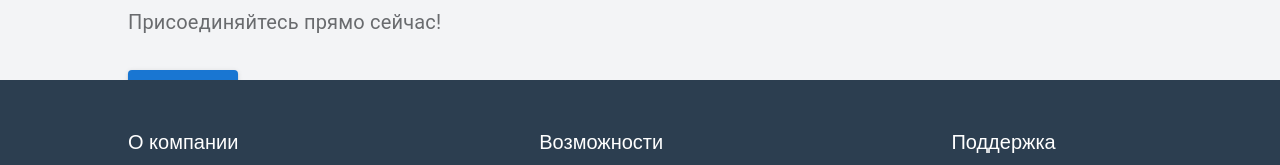
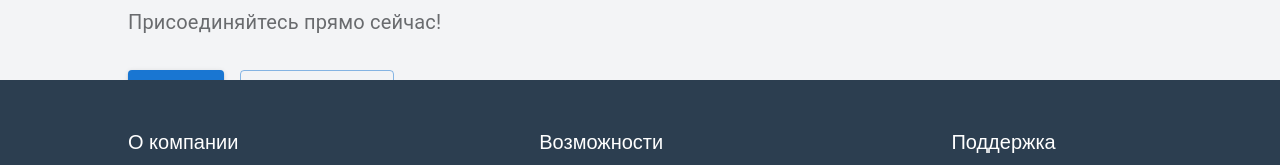
Before and after one commit to ArturBobotcko/Diploma-Project, a React (Create React App) app in the folder client/: page / in a window 1280 px wide. Shown: the part 460-625 px from the top of the page. Built offline with nearby package versions, Linux system fonts and the light colour scheme; a web font is replaced by a local one.

Commit message:
Added 'resgiter' button on the main page

```diff
--- a/client/package.json
+++ b/client/package.json
@@ -10,8 +10,10 @@
     "@testing-library/jest-dom": "^5.17.0",
     "@testing-library/react": "^13.4.0",
     "@testing-library/user-event": "^13.5.0",
+    "bootstrap": "^5.3.3",
     "jquery": "^3.7.1",
     "react": "^18.2.0",
+    "react-bootstrap": "^2.10.2",
     "react-dom": "^18.2.0",
     "react-router-dom": "^6.22.3",
     "react-scripts": "5.0.1",
--- a/client/src/Pages/MainPage.js
+++ b/client/src/Pages/MainPage.js
@@ -3,7 +3,7 @@ import "../App.css";
 import Footer from "../Components/Footer";
 import Navbar from "../Components/Navbar";
 import { useNavigate, useLocation } from "react-router-dom";
-import { Button, Typography, Modal, Box } from "@mui/material";
+import { Button, Typography, Modal, Box, Container } from "@mui/material";
 import { styled } from "@mui/system";
 import LoginPage from "./LoginPage";
 
@@ -12,7 +12,7 @@ const AppContainer = styled("div")({
   flexDirection: "column",
   minHeight: "100vh",
   color: "#696b6e",
-  backgroundColor: "#f3f4f6"
+  backgroundColor: "#f3f4f6",
 });
 
 const MainContainer = styled("div")({
@@ -37,8 +37,13 @@ const IntroText = styled(Typography)({
   marginBottom: "30px",
 });
 
-const IntroButton = styled(Button)({
+const IntroLoginButton = styled(Button)({
   maxWidth: "110px",
+  height: "45px",
+});
+
+const IntroRegisterButton = styled(Button)({
+  // maxWidth: "110px",
   height: "45px",
 });
 
@@ -91,9 +96,33 @@ const MainPage = () => {
               <br />
               Присоединяйтесь прямо сейчас!
             </IntroText>
-            <IntroButton variant="contained" size="large" onClick={handleOpen}>
-              Войти
-            </IntroButton>
+            <Container
+              sx={{
+                "@media (min-width: 600px)": {
+                  padding: 0,
+                },
+              }}
+            >
+              <IntroLoginButton
+                variant="contained"
+                size="large"
+                onClick={handleOpen}
+                sx={{
+                  marginRight: 2,
+                }}
+              >
+                Войти
+              </IntroLoginButton>
+              <IntroRegisterButton
+                variant="outlined"
+                size="large"
+                onClick={() => {
+                  navigate("/register");
+                }}
+              >
+                Регистрация
+              </IntroRegisterButton>
+            </Container>
           </IntroSection>
         </IntroSectionContainer>
         <Footer />
--- a/client/src/Pages/RegisterPage.js
+++ b/client/src/Pages/RegisterPage.js
@@ -21,13 +21,15 @@ const RegisterPage = ({ onToggleForm }) => {
   const [studentClass, setStudentClass] = useState("");
   const [school, setSchool] = useState("");
   const [password, setPassword] = useState("");
-  const [password_confirmation, setConfirmPassword] = useState("");
+  const [confirmPassword, setConfirmPassword] = useState("");
 
   const [emailError, setEmailError] = useState(false);
   const [surnameError, setSurnameError] = useState(false);
   const [nameError, setNameError] = useState(false);
   const [passwordError, setPasswordError] = useState(false);
   const [roleError, setRoleError] = useState(false);
+  const [schoolError, setSchoolError] = useState(false);
+  const [studentClassError, setStudentClassError] = useState(false);
   const [confirmPasswordError, setConfirmPasswordError] = useState(false);
 
   const roles = [
@@ -49,36 +51,42 @@ const RegisterPage = ({ onToggleForm }) => {
   const handleSubmit = async (event) => {
     event.preventDefault();
 
+    setEmailError(false);
+    setSurnameError(false);
+    setNameError(false);
+    setRoleError(false);
+    setSchoolError(false);
+    setPasswordError(false);
+    setStudentClassError(false);
+    setConfirmPasswordError(false);
+
     const emailRegex = /^[^\s@]+@[^\s@]+\.[^\s@]+$/;
 
-    if (!email || !surname || !name || !role || !school || !password || !password_confirmation) {
+    if (!email || !surname || !name || !role || !school || !password || !confirmPassword || (role === 'student' && !studentClass)) {
       // Если одно из обязательных полей пустое, устанавливаем соответствующее состояние ошибки
-      // setEmailError(!email);
-      // setSurnameError(!surname);
-      // setNameError(!name);
-      // setRoleError(!role);
-      // setPasswordError(!password);
-      // setConfirmPasswordError(!confirmPassword);
+      setEmailError(!email);
+      setSurnameError(!surname);
+      setNameError(!name);
+      setRoleError(!role);
+      setSchoolError(!school);
+      setPasswordError(!password);
+      setStudentClassError(!studentClass);
+      setConfirmPasswordError(!confirmPassword);
       return; // Останавливаем процесс отправки формы
     }
 
     if (!email || !emailRegex.test(email)) {
-      // setEmailError(true);
-      return;
-    }
-
-    if (role === 'student' && !studentClass) {
-      // setStudentClass(!studentClass);
+      setEmailError(true);
       return;
     }
 
     if (password.length < 8) {
-      // setPasswordError(true);
+      setPasswordError(true);
       return;
     }
 
-    if (password !== password_confirmation) {
-      // setConfirmPasswordError(true);
+    if (password !== confirmPassword) {
+      setConfirmPasswordError(true);
       return;
     }
 
@@ -98,7 +106,7 @@ const RegisterPage = ({ onToggleForm }) => {
           "class":studentClass,
           "school":school,
           "password":password,
-          "password_confirmation":password_confirmation,
+          "password_confirmation":confirmPassword,
         }),
       });
 
@@ -241,6 +249,7 @@ const RegisterPage = ({ onToggleForm }) => {
             variant="outlined"
             placeholder="Введите название вашей школы"
             required
+            error={schoolError}
           />
           {selectedRole === "student" && (
             <>
@@ -255,6 +264,7 @@ const RegisterPage = ({ onToggleForm }) => {
                 variant="outlined"
                 placeholder="Введите ваш класс"
                 required
+                error={studentClassError}
               />
             </>
           )}
@@ -274,7 +284,7 @@ const RegisterPage = ({ onToggleForm }) => {
           <TextField
             name="confirmPassword"
             type="password"
-            value={password_confirmation}
+            value={confirmPassword}
             onChange={(e) => setConfirmPassword(e.target.value)}
             fullWidth={true}
             margin="normal"
@@ -288,7 +298,9 @@ const RegisterPage = ({ onToggleForm }) => {
             sx={{
               marginTop: 2,
               marginBottom: 2,
-              width: "40%",
+              // width: "40%",
+              height: "45px",
+              fontSize: "15px",
               alignSelf: "center",
               justifySelf: "center",
             }}
```
Also changed, not shown: 1 other file (tests, documents, lock files or other folders).
